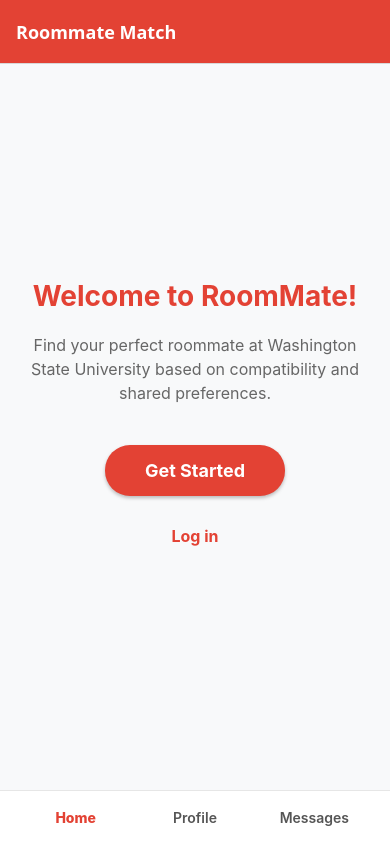
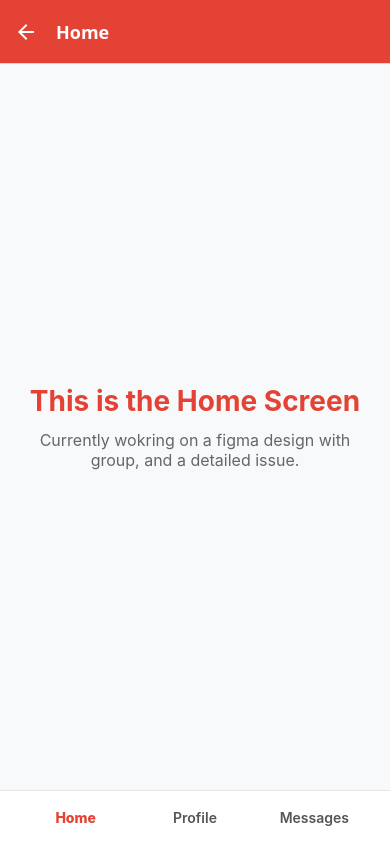
Before and after one commit to vdevaa/CPT-322--RoomMate-A-University-Dormitory-Roommate-Matching-System, a React Native app in the folder roommate-app/: screen /Home in a window 390 px wide. Built offline with nearby package versions, Linux system fonts and the light colour scheme.

Commit message:
added basic homescreen, fixed navigation routes to homescreen

```diff
--- a/roommate-app/App.js
+++ b/roommate-app/App.js
@@ -4,7 +4,7 @@ import React from 'react';
 import { NavigationContainer } from '@react-navigation/native';
 import { createStackNavigator } from '@react-navigation/stack';
 import { StatusBar } from 'expo-status-bar';
-import { ProfileScreen, WelcomeScreen, PreferencesScreen, LoginScreen } from './src/Screens.js'
+import { ProfileScreen, WelcomeScreen, PreferencesScreen, LoginScreen, HomeScreen } from './src/Screens.js'
 
 const Stack = createStackNavigator();
 
@@ -30,6 +30,11 @@ export default function App() {
           options={{ title: 'Roommate Match' }}
         />
         <Stack.Screen
+          name="Home"
+          component={HomeScreen}
+          options={{ title: 'Home' }}
+        />
+        <Stack.Screen
           name="Profile"
           component={ProfileScreen}
           options={{ title: 'Create Profile' }}
--- a/roommate-app/src/Screens.js
+++ b/roommate-app/src/Screens.js
@@ -3,3 +3,4 @@ export {default as WelcomeScreen} from './screens/WelcomeScreen.js';
 export {default as ProfileScreen} from './screens/ProfileScreen.js';
 export {default as PreferencesScreen} from './screens/PreferencesScreen.js';
 export {default as LoginScreen} from './screens/LoginScreen.js';
+export {default as HomeScreen} from './screens/HomeScreen.js';
--- a/roommate-app/src/components/Navbar.js
+++ b/roommate-app/src/components/Navbar.js
@@ -4,7 +4,7 @@ import { View, Text, TouchableOpacity, StyleSheet } from 'react-native';
 // Basic bottom navbar. Pass `navigation` from a screen and optionally `active` to highlight the current tab.
 export default function Navbar({ navigation, active = 'Home' }) {
   const tabs = [
-    { key: 'Home', label: 'Home', onPress: () => navigation.navigate('Welcome') },
+    { key: 'Home', label: 'Home', onPress: () => navigation.navigate('Home') },
     { key: 'Profile', label: 'Profile', onPress: () => navigation.navigate('Profile') },
     { key: 'Messages', label: 'Messages', onPress: () => navigation.navigate('Profile') },
     // add more labels to the navbar here if needed, for now routing is to placeholders
--- /dev/null
+++ b/roommate-app/src/screens/HomeScreen.js
@@ -0,0 +1,40 @@
+import React from 'react';
+import { SafeAreaView, View, Text, StyleSheet } from 'react-native';
+import Navbar from '../components/Navbar';
+
+export default function HomeScreen({ navigation }) {
+  return (
+    <SafeAreaView style={styles.container}>
+      <View style={styles.content}>
+        <Text style={styles.title}>This is the Home Screen</Text>
+        <Text style={styles.subtitle}>Currently wokring on a figma design with group, and a detailed issue.</Text>
+      </View>
+      <Navbar navigation={navigation} active={'Home'} />
+    </SafeAreaView>
+  );
+}
+
+const styles = StyleSheet.create({
+  container: {
+    flex: 1,
+    backgroundColor: '#f8f9fa',
+  },
+  content: {
+    flex: 1,
+    justifyContent: 'center',
+    alignItems: 'center',
+    padding: 20,
+  },
+  title: {
+    fontSize: 28,
+    fontWeight: 'bold',
+    color: '#E34234',
+    textAlign: 'center',
+    marginBottom: 12,
+  },
+  subtitle: {
+    fontSize: 16,
+    color: '#666',
+    textAlign: 'center',
+  },
+});
--- a/roommate-app/src/screens/LoginScreen.js
+++ b/roommate-app/src/screens/LoginScreen.js
@@ -68,7 +68,7 @@ export default function LoginScreen({ navigation }) {
               .then(response => response.json())
               .then(data => console.log('Success:', data))
               .catch(error => console.error('Error:', error));
-            navigation.navigate('Welcome')
+            navigation.navigate('Home')
             // call api
             // check result for session token; store session token in storage for home screen
             // if api does not respond with one then throw error
```
